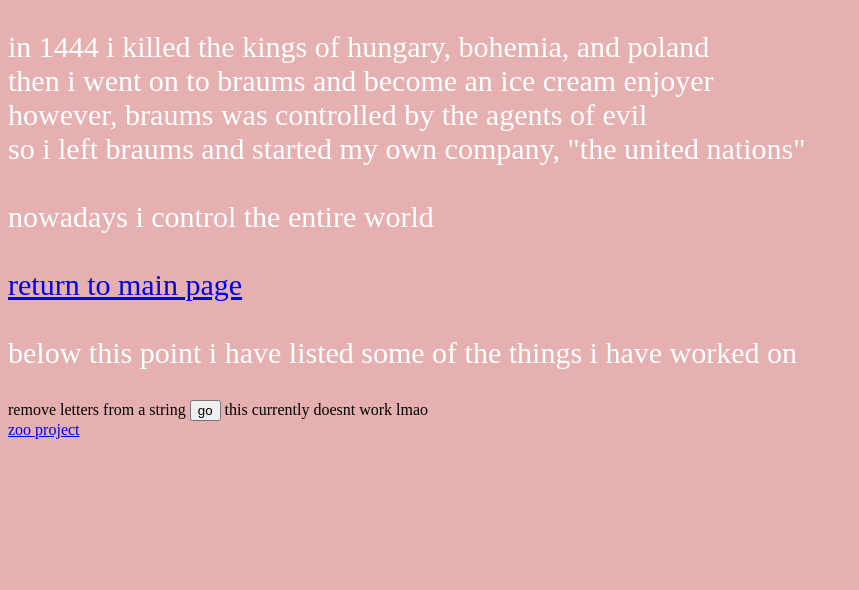
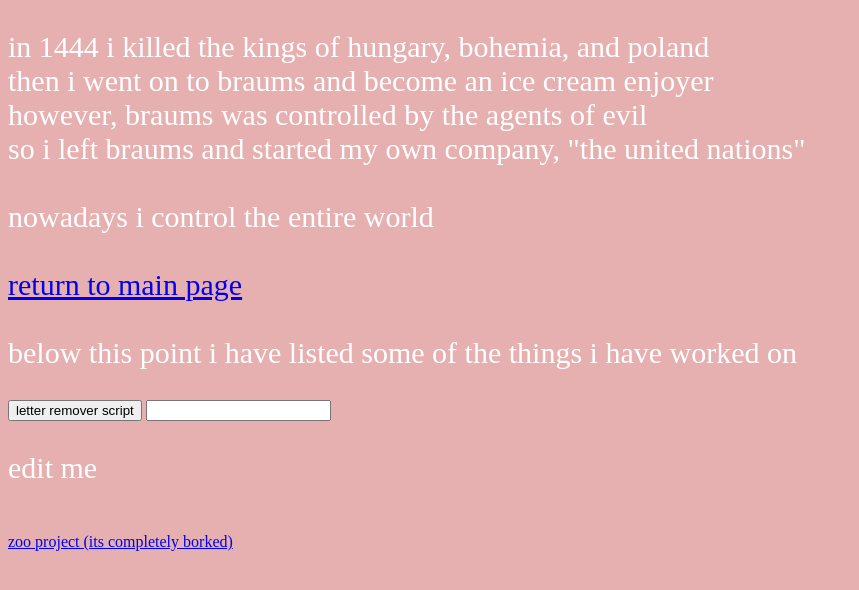
Before and after one commit to blueberryenjoyer/ligmerReturns, a plain HTML site: page resume.html in a window 1280 px wide. Shown: the whole page, without its empty margins (0-859 px from the left). Drawn offline with Linux system fonts and the light colour scheme.

Commit message:
updated the letter remover

```diff
--- a/resume.html
+++ b/resume.html
@@ -6,7 +6,7 @@
     <meta http-equiv="X-UA-Compatible" content="IE=edge">
     <meta name="viewport" content="width=device-width, initial-scale=1.0">
     <title>List of ways i mog you</title>
-    <script src="personalproject.js"></script>
+    <script src="removeletterforresume.js"></script>
     <link rel="stylesheet" href="resume.css">
 </head>
 
@@ -26,9 +26,13 @@
 
         below this point i have listed some of the things i have worked on
     </p>
-    remove letters from a string <button onclick=removeletters()>go</button> this currently doesnt work lmao
+    <button onclick="(removeletters2())">letter remover script</button>
+    <input type="text" id="myText" value="">
+    <p id="ligma">edit me</p>
+
+
     <br>
-    <a href="newzoo.html">zoo project</a>
+    <a href="newzoo.html">zoo project (its completely borked)</a>
 </body>
 
 </html>
```
